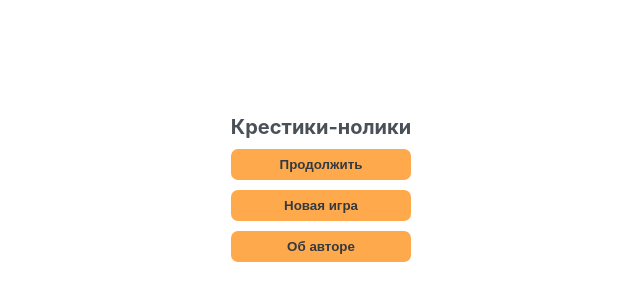
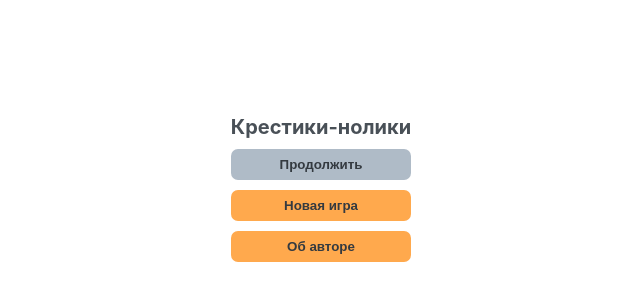
Before and after one commit to yadelishka/tic-tac-toe_game, a React (Create React App) app: page / in a window 1280 px wide. Shown: the part 212-512 px from the top of the page, without its empty margins (319-959 px from the left). Built offline with nearby package versions, Linux system fonts and the light colour scheme.

Commit message:
add disabled-btn styles

```diff
--- a/src/components/shared/Button.jsx
+++ b/src/components/shared/Button.jsx
@@ -1,6 +1,10 @@
-export function Button({ children, onClick, disabled }) {
+export function Button({ children, onClick, disabled, disabledClassName }) {
   return (
-    <button className="button" onClick={onClick} disabled={disabled}>
+    <button
+      className={disabledClassName ? "button disabled-btn" : "button"}
+      onClick={onClick}
+      disabled={disabled}
+    >
       {children}
     </button>
   );
--- a/src/index.css
+++ b/src/index.css
@@ -42,6 +42,11 @@ body {
   font-weight: bold;
   cursor: pointer;
   transition: 0.3s;
+}
+
+.disabled-btn {
+  background-color: #afbbc7;
+  pointer-events: none;
 }
 
 .header {
--- a/src/pages/MenuPage.jsx
+++ b/src/pages/MenuPage.jsx
@@ -9,7 +9,11 @@ export function MenuPage({ onNewGame }) {
 
   return (
     <div className="menu">
-      <Button disabled={isBlockContinue} onClick={onNewGame}>
+      <Button
+        disabled={isBlockContinue}
+        onClick={onNewGame}
+        disabledClassName={isBlockContinue}
+      >
         Продолжить
       </Button>
       <Button onClick={onNewGame}>Новая игра</Button>
```
